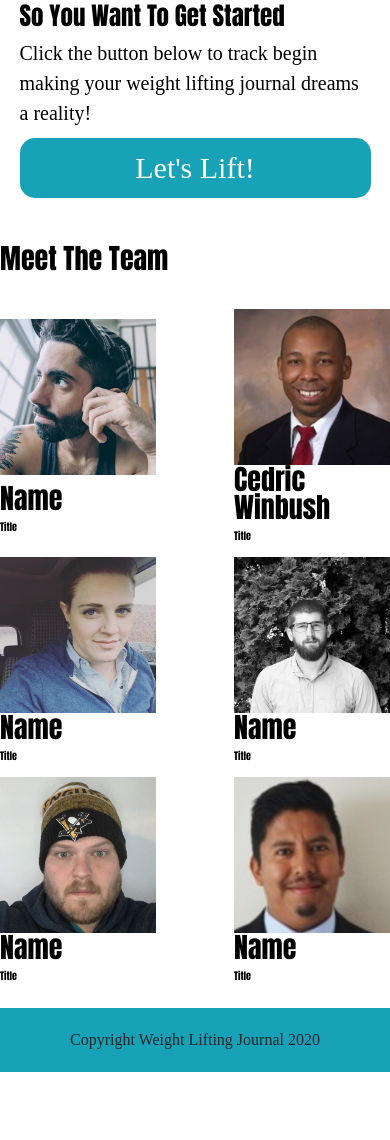
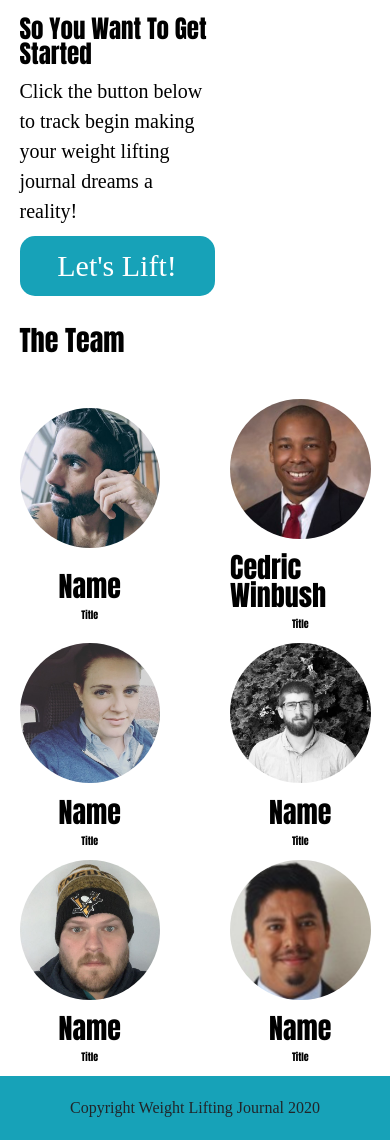
Before and after one commit to BW-Weight-Lifting-Journal-6/Marketing-Page, a plain HTML site: page index.html in a window 390 px wide. Shown: the part 588-1728 px from the top of the page. Before the commit the page ends 1660 px from the top, so only its background shows below. Drawn offline with Linux system fonts and the light colour scheme.

Commit message:
update image circle and update mobile and tablet

```diff
--- a/index.html
+++ b/index.html
@@ -19,7 +19,7 @@
             </div>
             <nav class="navigation">
                 <a href="/index.html" class="link">Home</a>
-                <a href=#about>Meet The Team</a>
+                <a href=#about class="link">The Team</a>
                 <a href="/contact.html" class="link">Contact</a>
                 <a href="/contact.html" class="link">Sign Up / Login</a>
             </nav>
@@ -36,7 +36,7 @@
 
         <section class="content-pick">
 
-            <div class="destination">
+            <div class="cta">
               <h4>So You Want To Get Started</h4>
               <p>Click the button below to track begin making your weight lifting journal dreams a reality!</p>
               <div class="btn">Let's Lift!</div>
@@ -44,25 +44,25 @@
 
 
         </section>
-
-        <h2>Meet The Team</h2>
-        <section class = "about" id = "about">
+        <section id = "about">
+            <h2>The Team</h2>
+            <div class="about">
                 <div class = "team">
-                <img src="img/VJ.png" alt="Cedric Winbush Profile Picture">
+                    <img class = "circle" src="img/VJ.png" alt="Cedric Winbush Profile Picture">
                     <div class="teamTitle">
                         <h2>Name</h2>
                         <h3>Title</h3>
                     </div>
                 </div>
                 <div class = "team">
-                <img src="img/CW.png" alt="Cedric Winbush Profile Picture">
+                    <img class = "circle" src="img/CW.png" alt="Cedric Winbush Profile Picture">
                     <div class="teamTitle">
                         <h2>Cedric Winbush</h2>
                         <h3>Title</h3>
                     </div>
                 </div>
                 <div class = "team">
-                <img src="img/KP.png" alt="Cedric Winbush Profile Picture">
+                    <img class = "circle" src="img/KP.png" alt="Cedric Winbush Profile Picture">
                     <div class="teamTitle">
                         <h2>Name</h2>
                         <h3>Title</h3>
@@ -70,25 +70,27 @@
 
                 </div>
                 <div class = "team">
-                <img src="img/AR.png" alt="Cedric Winbush Profile Picture">
+                    <img class = "circle" src="img/AR.png" alt="Cedric Winbush Profile Picture">
                     <div class="teamTitle">
                         <h2>Name</h2>
                         <h3>Title</h3>
                     </div>
                 </div>
                 <div class = "team">
-                <img src="img/AM.png" alt="Cedric Winbush Profile Picture">
+                    <img class = "circle"src="img/AM.png" alt="Cedric Winbush Profile Picture">
                     <div class="teamTitle">
                         <h2>Name</h2>
                         <h3>Title</h3>
                     </div>
                 </div>
                 <div class = "team">
-                <img src="img/AJ.png" alt="Cedric Winbush Profile Picture">
+                    <img class = "circle" src="img/AJ.png" alt="Cedric Winbush Profile Picture">
                     <div class="teamTitle">
                         <h2>Name</h2>
                         <h3>Title</h3>
                     </div>
+                </div>
+
             </div>
 
 
--- a/less/home-page.less
+++ b/less/home-page.less
@@ -46,14 +46,14 @@
     @media @mobile {
       flex-direction: column;
       align-content: center;
-      padding:0 5%;
+      padding:20px 0 5% 5%;
       // width:90%;
     }
 
     @media @tablet {
       flex-direction: column;
       align-content: center;
-      padding:0 5%;
+      padding:5% 0 5% 5%;
       // width:90%;
     }
   }
@@ -171,14 +171,15 @@
       max-width: 100%;
       // display: inline-block;
 
-      padding:4% 5%;
+     // padding:4% 5%;
 
 
     }
 
-    .destination {
-      width: 28%;
+    .cta {
+      width: 40%;
       margin-bottom: 30px;
+
       @media @mobile {
         width: 100%;
 
@@ -190,20 +191,54 @@
         // align-self: center;
         // background-color:red;
         // padding:0 5%;
+
       }
+
+      @media @tablet {
+        width: 60%;
+
+        display: flex;
+        flex-direction: column;
+        max-width:100%;
+        padding:0 5%;
+
+      }
+
+
     }
   }
   .btn{
     .buttonbox(@button-bg, @white, 15px, 100%, center);
   }
+  #about{
+    padding-top: 5%;
 
+    @media @mobile {
+      flex-direction: column;
+      align-content: center;
+      padding:0 5%;
+      // width:90%;
+    }
+
+    @media @tablet {
+      flex-direction: column;
+      align-content: center;
+      padding:0 5%;
+      // width:90%;
+    }
+
+
+
+  }
   .about {
    display: flex;
   //  max-width: 100%;
   //   margin-bottom: 5%;
     justify-content: space-between;
     flex-wrap: wrap;
-    margin: 5% 0;
+    padding-top: 10%;
+
+
 
 
     .team{
@@ -213,14 +248,23 @@
       // flex: 0 0 33.33%
       // flex: 1 0 21%; /* explanation below */
      // margin: 5px;
-        margin: 2% 0;
+        //padding: 5% 0;
 
       max-width: 100%;
       width: 40%;
 
+      .circle{
+        border-radius: 50%;
+      }
+
+
+
      .teamTitle{
        display: flex;
        flex-direction: column;
+       justify-content: center;
+       align-items: center;
+       padding: 10% 0;
 
 
      }
```
Also changed, not shown: css/index.css. Lines whose indentation alone changed are shown as unchanged.
